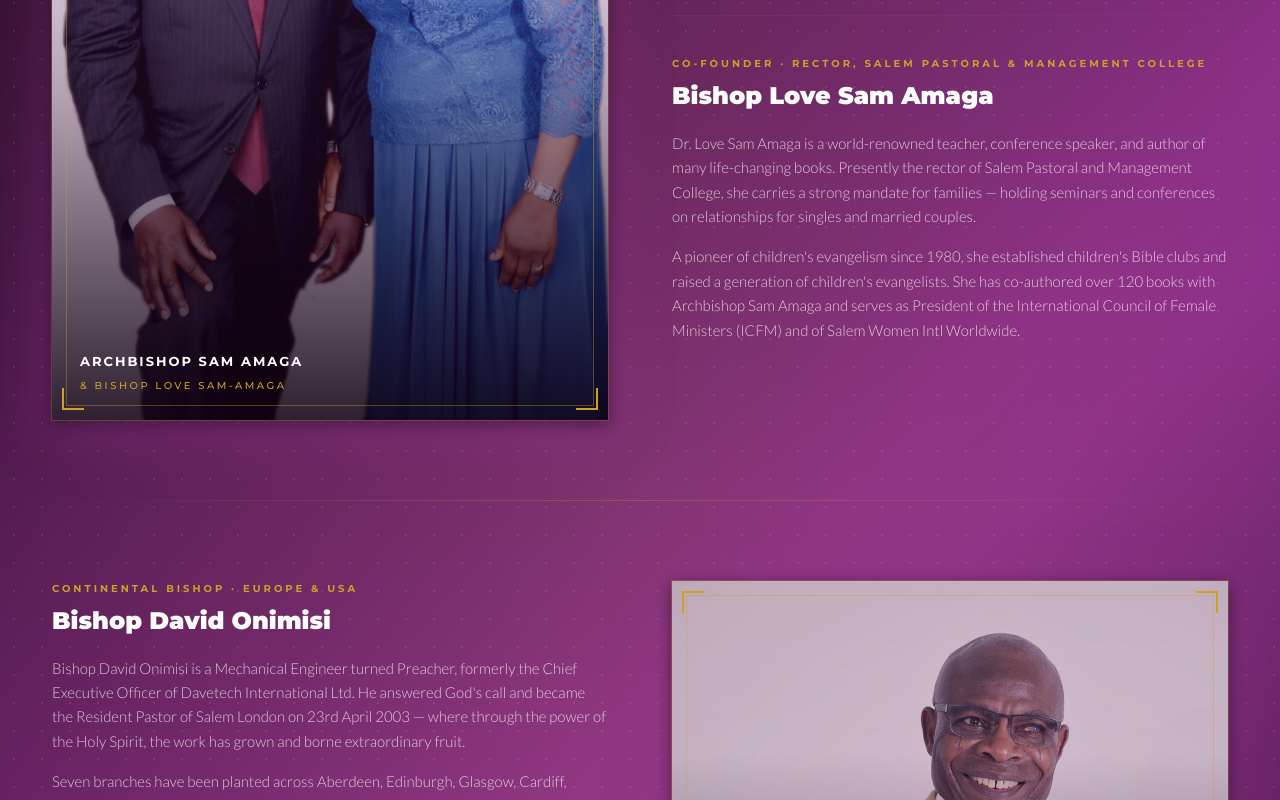
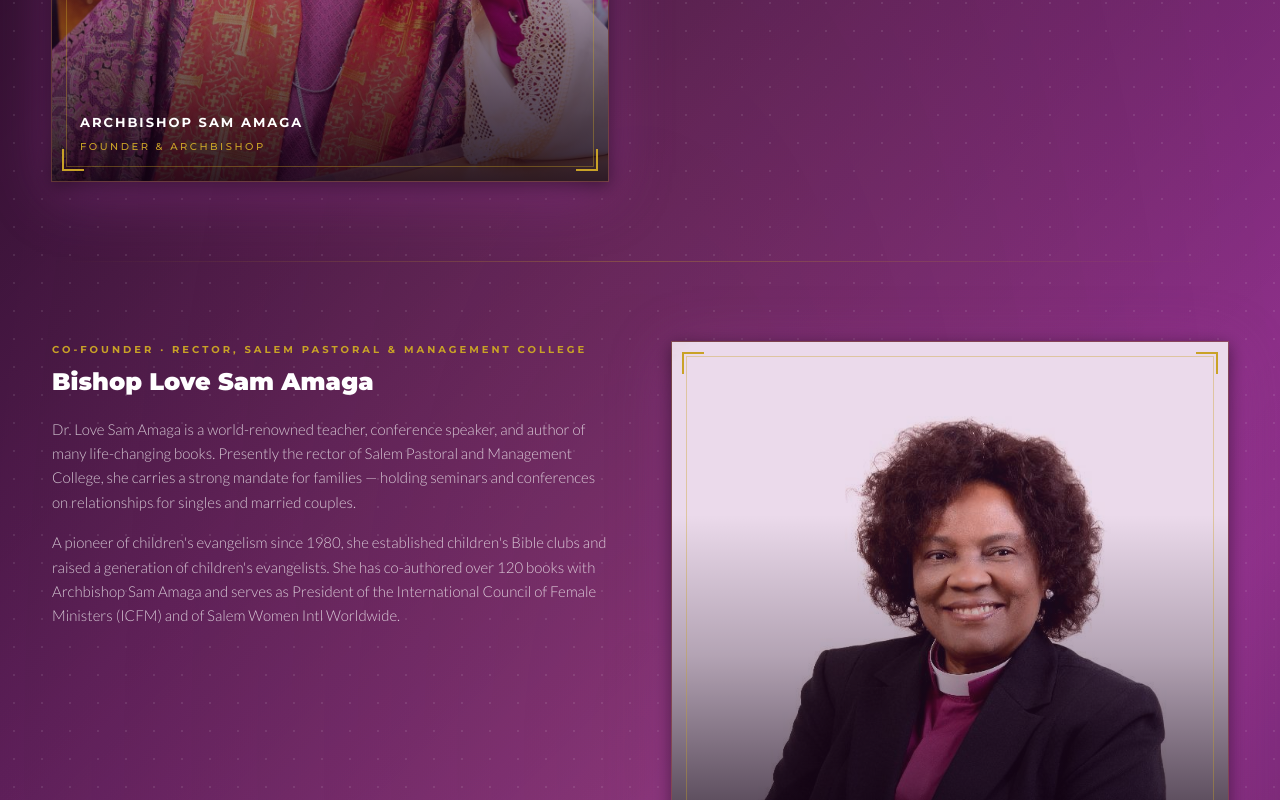
Before and after one commit to joules19/Salem, a Next.js app: page /about-us in a window 1280 px wide. Shown: the part 1100-1900 px from the top of the page. Built offline with nearby package versions, Linux system fonts and the light colour scheme.

Commit message:
feat: update About Us page with detailed founder bios and images

```diff
--- a/app/(marketing)/about-us/page.tsx
+++ b/app/(marketing)/about-us/page.tsx
@@ -284,19 +284,19 @@ export default function AboutUsPage() {
           </RevealWrapper>
         </div>
 
-        {/* ── The Founders ── */}
+        {/* ── Archbishop Sam Amaga ── */}
         <div className="relative z-[1] max-w-[1280px] mx-auto px-[52px] pb-[80px] max-md:px-6 max-md:pb-16">
           <RevealWrapper>
             <div className="grid grid-cols-[1fr_1fr] gap-[64px] items-start max-md:grid-cols-1 max-md:gap-10">
 
-              {/* Left — founders photo */}
-              <div className="leader-photo-frame">
+              {/* Left — photo */}
+              <div className="leader-photo-frame" style={{ maxHeight: '540px' }}>
                 <Image
-                  src="/images/ArchBishop_Sam_and_Wife_V1.jpg"
-                  alt="Archbishop Sam Amaga and Bishop Love Sam Amaga, founders of Salem International Christian Centre"
+                  src="/images/ArchBishop_Sam_Amaga.jpg"
+                  alt="Archbishop Sam Amaga, Founder and ArchBishop of Foundation Faith Church Worldwide"
                   width={600}
                   height={720}
-                  className="w-full object-cover object-center"
+                  className="w-full object-cover object-top"
                   sizes="(max-width: 768px) 100vw, 50vw"
                 />
                 {(['tl', 'tr', 'bl', 'br'] as const).map((pos) => (
@@ -321,15 +321,12 @@ export default function AboutUsPage() {
                     Archbishop Sam Amaga
                   </div>
                   <div className="font-display text-[10px] font-medium tracking-[2.5px] uppercase text-gold">
-                    &amp; Bishop Love Sam-Amaga
+                    Founder &amp; ArchBishop
                   </div>
                 </div>
               </div>
 
-              {/* Right — founder bios stacked */}
-              <div className="flex flex-col gap-10">
-
-                {/* Archbishop Sam Amaga */}
+              {/* Right — bio */}
               <div>
                 <div className="font-display text-[10px] font-bold tracking-[3px] uppercase text-gold mb-2">
                   Founder &amp; ArchBishop · Foundation Faith Church Worldwide
@@ -345,8 +342,22 @@ export default function AboutUsPage() {
                 </p>
               </div>
 
-                {/* Divider between founders */}
-                <div style={{ borderTop: '1px solid rgba(147,50,143,0.35)' }} className="pt-10">
+            </div>
+          </RevealWrapper>
+        </div>
+
+        {/* Rule */}
+        <div className="relative z-[1] max-w-[1280px] mx-auto px-[52px] max-md:px-6">
+          <div className="h-px bg-gradient-to-r from-transparent via-gold/30 to-transparent" />
+        </div>
+
+        {/* ── Bishop Love Sam Amaga ── */}
+        <div className="relative z-[1] max-w-[1280px] mx-auto px-[52px] py-[80px] max-md:px-6 max-md:py-16">
+          <RevealWrapper>
+            <div className="grid grid-cols-[1fr_1fr] gap-[64px] items-start max-md:grid-cols-1 max-md:gap-10">
+
+              {/* Left — bio */}
+              <div className="max-md:order-2">
                 <div className="font-display text-[10px] font-bold tracking-[3px] uppercase text-gold mb-2">
                   Co-Founder · Rector, Salem Pastoral &amp; Management College
                 </div>
@@ -361,7 +372,43 @@ export default function AboutUsPage() {
                 </p>
               </div>
 
+              {/* Right — photo */}
+              <div className="leader-photo-frame max-md:order-1" style={{ maxHeight: '540px' }}>
+                <Image
+                  src="/images/BISHOP_LOVE_SAM_AMAGA.jpg"
+                  alt="Bishop Love Sam Amaga, Co-Founder and Rector of Salem Pastoral and Management College"
+                  width={600}
+                  height={720}
+                  className="w-full object-cover object-top"
+                  sizes="(max-width: 768px) 100vw, 50vw"
+                />
+                {(['tl', 'tr', 'bl', 'br'] as const).map((pos) => (
+                  <span
+                    key={pos}
+                    aria-hidden
+                    className="absolute z-[3] w-[22px] h-[22px] pointer-events-none"
+                    style={{
+                      top: pos.startsWith('t') ? 10 : undefined,
+                      bottom: pos.startsWith('b') ? 10 : undefined,
+                      left: pos.endsWith('l') ? 10 : undefined,
+                      right: pos.endsWith('r') ? 10 : undefined,
+                      borderTop: pos.startsWith('t') ? '2px solid var(--gold)' : undefined,
+                      borderBottom: pos.startsWith('b') ? '2px solid var(--gold)' : undefined,
+                      borderLeft: pos.endsWith('l') ? '2px solid var(--gold)' : undefined,
+                      borderRight: pos.endsWith('r') ? '2px solid var(--gold)' : undefined,
+                    }}
+                  />
+                ))}
+                <div className="absolute bottom-0 left-0 right-0 z-[3] px-7 pb-[26px] pt-8">
+                  <div className="font-display text-[13px] font-bold tracking-[2px] uppercase text-white mb-[5px]">
+                    Bishop Love Sam Amaga
                   </div>
+                  <div className="font-display text-[10px] font-medium tracking-[2.5px] uppercase text-gold">
+                    Co-Founder · Rector, Salem Pastoral &amp; Management College
+                  </div>
+                </div>
+              </div>
+
             </div>
           </RevealWrapper>
         </div>
```
Lines whose indentation alone changed are shown as unchanged.
